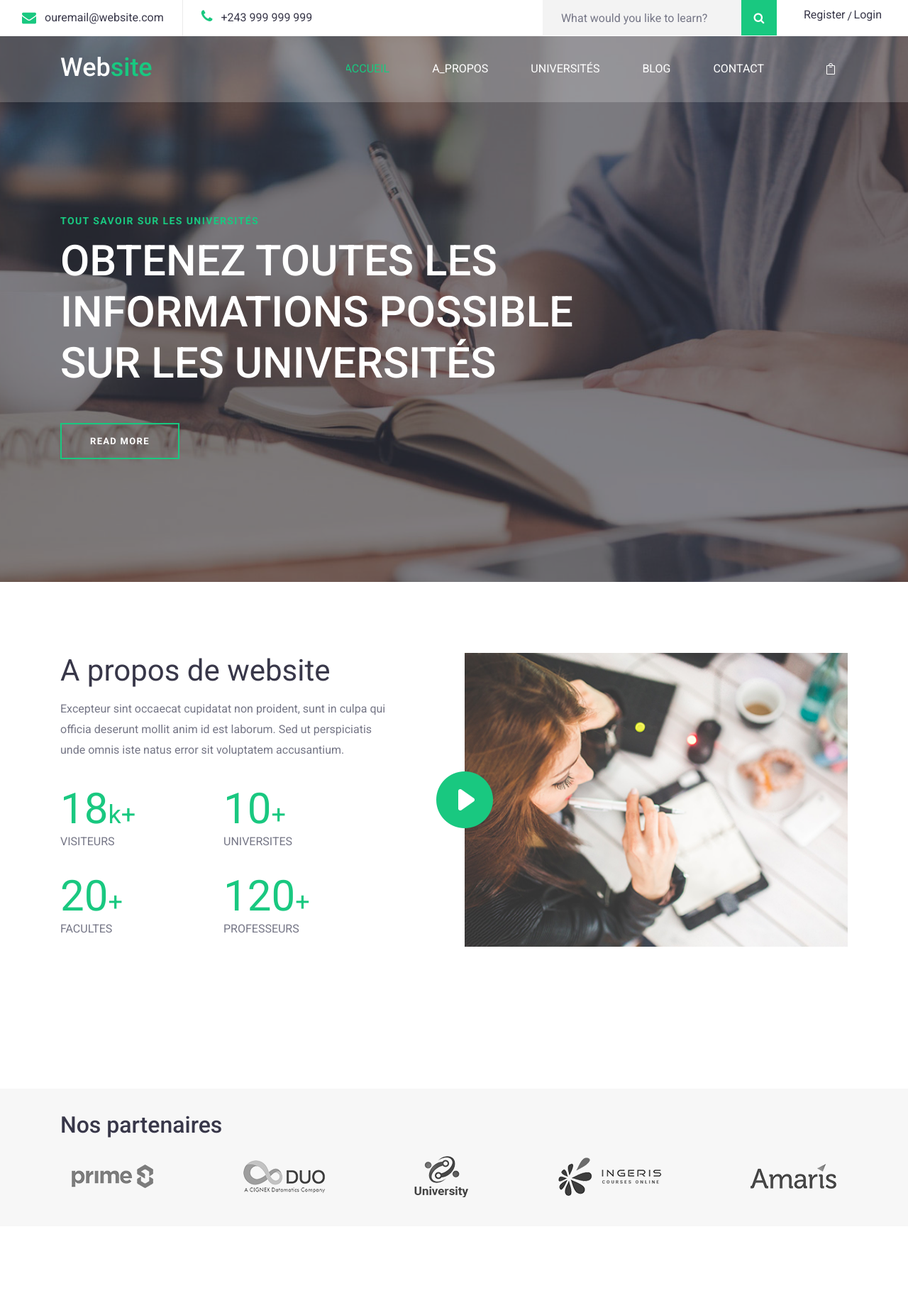
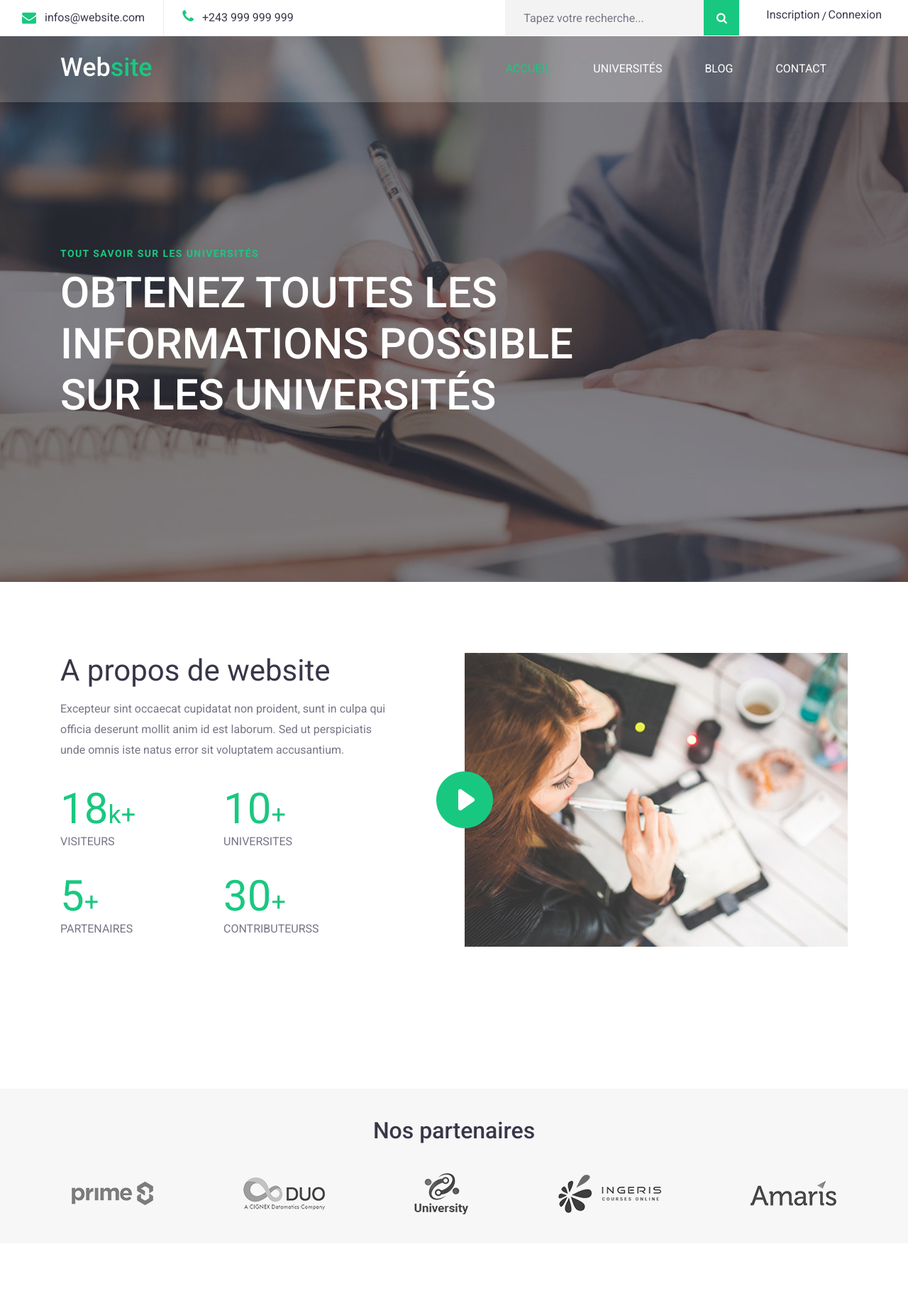
Before and after one commit to MediKings/school, a Django app: template templates/home/index.html in a window 1280 px wide. Shown: the top 1829 px of the page at 71% size. Run offline with Django 3.2, Linux system fonts and the light colour scheme; the template is opened without the code that fills it, so the values that code supplies are empty; some libraries are stand-ins or nearby versions.

Commit message:
Update home page 2

```diff
--- a/templates/home/base.html
+++ b/templates/home/base.html
@@ -29,94 +29,7 @@
 
     {% block content %}{% endblock %}
 
-    <footer class="site-footer">
-        <div class="footer-widgets">
-            <div class="container">
-                <div class="row">
-                    <div class="col-12 col-md-6 col-lg-3">
-                        <div class="foot-about">
-                            <a class="foot-logo" href="#"><img src="/static/images/foot-logo.png" alt=""></a>
-
-                            <p>Excepteur sint occaecat cupidatat non proident, sunt in culpa qui officia dese mollit anim id est laborum. </p>
-
-                            <p class="footer-copyright"><!-- Link back to Colorlib can't be removed. Template is licensed under CC BY 3.0. -->
-Copyright &copy;<script>document.write(new Date().getFullYear());</script> Tout droits reservés | Siteweb réalisé par Medi Kingura
-<!-- Link back to Colorlib can't be removed. Template is licensed under CC BY 3.0. --></p>
-                        </div><!-- .foot-about -->
-                    </div><!-- .col -->
-
-                    <div class="col-12 col-md-6 col-lg-3 mt-5 mt-md-0">
-                        <div class="foot-contact">
-                            <h2>Nous contacter</h2>
-
-                            <ul>
-                                <li>Email: adressemail@domain.com</li>
-                                <li>Phone: (+243) 999 999 999</li>
-                                <li>Address: Kinshasa, RDC</li>
-                            </ul>
-                        </div><!-- .foot-contact -->
-                    </div><!-- .col -->
-
-                    <div class="col-12 col-md-6 col-lg-3 mt-5 mt-lg-0">
-                        <div class="quick-links flex flex-wrap">
-                            <h2 class="w-100">Liens</h2>
-
-                            <ul class="w-50">
-                                <li><a href="#">About </a></li>
-                                <li><a href="#">CGU </a></li>
-                                <li><a href="#">Politique de confidentialité </a></li>
-                                <li><a href="#">Nous contacter</a></li>
-                            </ul>
-
-                            <ul class="w-50">
-                                <li><a href="#">Documentation</a></li>
-                                <li><a href="#">Forums</a></li>
-                                <li><a href="#">Language Packs</a></li>
-                                <li><a href="#">Release Status</a></li>
-                            </ul>
-                        </div><!-- .quick-links -->
-                    </div><!-- .col -->
-
-                    <div class="col-12 col-md-6 col-lg-3 mt-5 mt-lg-0">
-                        <div class="follow-us">
-                            <h2>Suivez-nous</h2>
-
-                            <ul class="follow-us flex flex-wrap align-items-center">
-                                <li><a href="#"><i class="fa fa-facebook"></i></a></li>
-                                <li><a href="#"><i class="fa fa-google-plus"></i></a></li>
-                                <li><a href="#"><i class="fa fa-instagram"></i></a></li>
-                                <li><a href="#"><i class="fa fa-twitter"></i></a></li>
-                            </ul>
-                        </div><!-- .quick-links -->
-                    </div><!-- .col -->
-                </div><!-- .row -->
-            </div><!-- .container -->
-        </div><!-- .footer-widgets -->
-
-        <div class="footer-bar">
-            <div class="container">
-                <div class="row flex-wrap justify-content-center justify-content-lg-between align-items-center">
-                    <div class="col-12 col-lg-6">
-                        <div class="download-apps flex flex-wrap justify-content-center justify-content-lg-start align-items-center">
-                            <a href="#"><img src="/static/images/app-store.png" alt=""></a>
-                            <a href="#"><img src="/static/images/play-store.png" alt=""></a>
-                        </div><!-- .download-apps -->
-
-                    </div>
-
-                    <div class="col-12 col-lg-6 mt-4 mt-lg-0">
-                        <div class="footer-bar-nav">
-                            <ul class="flex flex-wrap justify-content-center justify-content-lg-end align-items-center">
-                                <li><a href="#">DPA</a></li>
-                                <li><a href="#">Terms of Use</a></li>
-                                <li><a href="#">Privacy Policy</a></li>
-                            </ul>
-                        </div><!-- .footer-bar-nav -->
-                    </div><!-- .col-12 -->
-                </div><!-- .row -->
-            </div><!-- .container -->
-        </div><!-- .footer-bar -->
-    </footer><!-- .site-footer -->
+    {% include 'includes/footer.html' %}
 
 <script type='text/javascript' src='/static/js/jquery.js'></script>
 <script type='text/javascript' src='/static/js/swiper.min.js'></script>
--- a/templates/home/index.html
+++ b/templates/home/index.html
@@ -20,9 +20,9 @@
                                 <!-- <p>Excepteur sint occaecat cupidatat non proident, sunt in culpa qui officia deserunt mollit anim id est laborum. Sed ut perspiciatis unde omnis iste natus error sit voluptatem accusantium doloremque laudantium</p> -->
                             </div><!-- .entry-content -->
 
-                            <footer class="entry-footer read-more">
+                            <!-- <footer class="entry-footer read-more">
                                 <a href="#">read more</a>
-                            </footer><!-- .entry-footer -->
+                            </footer> -->
                         </div><!-- .hero-content-wrap -->
                     </div><!-- .col -->
                 </div><!-- .row -->
@@ -131,13 +131,13 @@
                             </div><!-- .stats-count -->
 
                             <div class="stats-count">
-                                20<span>+</span>
-                                <p>FACULTES</p>
+                                5<span>+</span>
+                                <p>pARTENAIRES</p>
                             </div><!-- .stats-count -->
 
                             <div class="stats-count">
-                                120<span>+</span>
-                                <p>PROFESSEURS</p>
+                                30<span>+</span>
+                                <p>CONTRIBUTEURSS</p>
                             </div><!-- .stats-count -->
                         </div><!-- .stats-wrap -->
                     </div><!-- .ezuca-stats -->
@@ -160,8 +160,8 @@
         <div class="container">
             <div class="row">
                 <div class="col-12">
-                    <header class="heading flex justify-content-between align-items-center">
-                        <h2 class="entry-title text-center pt-3">Nos partenaires</h2>
+                    <header class="heading flex justify-content-center align-items-center">
+                        <h2 class="entry-title pt-4 pb-3">Nos partenaires</h2>
                     </header><!-- .heading -->
                 </div><!-- .col -->
                 <div class="col-12 flex flex-wrap justify-content-center justify-content-lg-between align-items-center">
--- /dev/null
+++ b/templates/includes/footer.html
@@ -0,0 +1,90 @@
+<footer class="site-footer">
+    <div class="footer-widgets">
+        <div class="container">
+            <div class="row">
+                <div class="col-12 col-md-6 col-lg-3">
+                    <div class="foot-about">
+                        <div class="site-branding">
+                            <h1 class="site-title"><a href="{% url 'home' %}" rel="home"><span class="text-dark">Web</span><span>site</span></a></h1>
+                        </div><!-- .site-branding -->
+
+                        <p>Excepteur sint occaecat cupidatat non proident, sunt in culpa qui officia dese mollit anim id est laborum. </p>
+
+                        <p class="footer-copyright"><!-- Link back to Colorlib can't be removed. Template is licensed under CC BY 3.0. -->
+Copyright &copy;<script>document.write(new Date().getFullYear());</script> Tout droits reservés | Siteweb réalisé par Medi Kingura
+<!-- Link back to Colorlib can't be removed. Template is licensed under CC BY 3.0. --></p>
+                    </div><!-- .foot-about -->
+                </div><!-- .col -->
+
+                <div class="col-12 col-md-6 col-lg-3 mt-5 mt-md-0">
+                    <div class="foot-contact">
+                        <h2>Nous contacter</h2>
+
+                        <ul>
+                            <li>Email: adressemail@domain.com</li>
+                            <li>Phone: (+243) 999 999 999</li>
+                            <li>Address: Kinshasa, RDC</li>
+                        </ul>
+                    </div><!-- .foot-contact -->
+                </div><!-- .col -->
+
+                <div class="col-12 col-md-6 col-lg-3 mt-5 mt-lg-0">
+                    <div class="quick-links flex flex-wrap">
+                        <h2 class="w-100">Liens</h2>
+
+                        <ul class="w-50">
+                            <li><a href="#">About </a></li>
+                            <li><a href="#">CGU </a></li>
+                            <li><a href="#">Politique de confidentialité </a></li>
+                            <li><a href="#">Nous contacter</a></li>
+                        </ul>
+
+                        <ul class="w-50">
+                            <li><a href="#">Documentation</a></li>
+                            <li><a href="#">Forums</a></li>
+                            <li><a href="#">Language Packs</a></li>
+                            <li><a href="#">Release Status</a></li>
+                        </ul>
+                    </div><!-- .quick-links -->
+                </div><!-- .col -->
+
+                <div class="col-12 col-md-6 col-lg-3 mt-5 mt-lg-0">
+                    <div class="follow-us">
+                        <h2>Suivez-nous</h2>
+
+                        <ul class="follow-us flex flex-wrap align-items-center">
+                            <li><a href="#"><i class="fa fa-facebook"></i></a></li>
+                            <li><a href="#"><i class="fa fa-google-plus"></i></a></li>
+                            <li><a href="#"><i class="fa fa-instagram"></i></a></li>
+                            <li><a href="#"><i class="fa fa-twitter"></i></a></li>
+                        </ul>
+                    </div><!-- .quick-links -->
+                </div><!-- .col -->
+            </div><!-- .row -->
+        </div><!-- .container -->
+    </div><!-- .footer-widgets -->
+
+    <div class="footer-bar">
+        <div class="container">
+            <div class="row flex-wrap justify-content-center justify-content-lg-between align-items-center">
+                <div class="col-12 col-lg-6">
+                    <div class="download-apps flex flex-wrap justify-content-center justify-content-lg-start align-items-center">
+                        <a href="#"><img src="/static/images/app-store.png" alt=""></a>
+                        <a href="#"><img src="/static/images/play-store.png" alt=""></a>
+                    </div><!-- .download-apps -->
+
+                </div>
+
+                <div class="col-12 col-lg-6 mt-4 mt-lg-0">
+                    <div class="footer-bar-nav">
+                        <ul class="flex flex-wrap justify-content-center justify-content-lg-end align-items-center">
+                            <li><a href="#">DPA</a></li>
+                            <li><a href="#">CGU</a></li>
+                            <li><a href="#">Politique de confidentialité</a></li>
+                        </ul>
+                    </div><!-- .footer-bar-nav -->
+                </div><!-- .col-12 -->
+            </div><!-- .row -->
+        </div><!-- .container -->
+    </div><!-- .footer-bar -->
+</footer><!-- .site-footer -->
--- a/templates/includes/header.html
+++ b/templates/includes/header.html
@@ -4,7 +4,7 @@
             <div class="row">
                 <div class="col-12 col-lg-6 d-none d-md-flex flex-wrap justify-content-center justify-content-lg-start mb-3 mb-lg-0">
                     <div class="header-bar-email d-flex align-items-center">
-                        <i class="fa fa-envelope"></i><a href="#">ouremail@website.com</a>
+                        <i class="fa fa-envelope"></i><a href="#">infos@website.com</a>
                     </div><!-- .header-bar-email -->
 
                     <div class="header-bar-text lg-flex align-items-center">
@@ -15,7 +15,7 @@
                 <div class="col-12 col-lg-6 d-flex flex-wrap justify-content-center justify-content-lg-end align-items-center">
                     <div class="header-bar-search">
                         <form class="flex align-items-stretch">
-                            <input type="search" placeholder="What would you like to learn?">
+                            <input type="search" placeholder="Tapez votre recherche...">
                             <button type="submit" value="" class="flex justify-content-center align-items-center"><i class="fa fa-search"></i></button>
                         </form>
                     </div><!-- .header-bar-search -->
@@ -25,8 +25,8 @@
                             {% if user.is_authenticated %}
                             <li><a href="{% url 'accounts:logout' %}">Déconnexion</a></li>
                             {% else %}
-                            <li><a href="{% url 'accounts:register' %}">Register</a></li>
-                            <li><a href="{% url 'accounts:login' %}">Login</a></li>
+                            <li><a href="{% url 'accounts:register' %}">Inscription</a></li>
+                            <li><a href="{% url 'accounts:login' %}">Connexion</a></li>
                             {% endif %}
                         </ul>
                     </div><!-- .header-bar-menu -->
@@ -47,8 +47,8 @@
                 <div class="col-3 col-lg-9 flex justify-content-end align-content-center">
                     <nav class="site-navigation flex justify-content-end align-items-center">
                         <ul class="flex flex-column flex-lg-row justify-content-lg-end align-content-center">
+                            <li><a href="#">A_propos</a></li>
                             <li class="current-menu-item"><a href="{% url 'home' %}">Accueil</a></li>
-                            <li><a href="#">A_propos</a></li>
                             <li><a href="{% url 'univs' %}">Universités</a></li>
                             <li><a href="#">blog</a></li>
                             <li><a href="{% url 'contact' %}">Contact</a></li>
@@ -64,9 +64,9 @@
                             <span></span>
                         </div><!-- .hamburger-menu -->
 
-                        <div class="header-bar-cart">
+                        <!-- <div class="header-bar-cart">
                             <a href="#" class="flex justify-content-center align-items-center"><span aria-hidden="true" class="icon_bag_alt"></span></a>
-                        </div><!-- .header-bar-search -->
+                        </div> -->
                     </nav><!-- .site-navigation -->
                 </div><!-- .col -->
             </div><!-- .row -->
```
